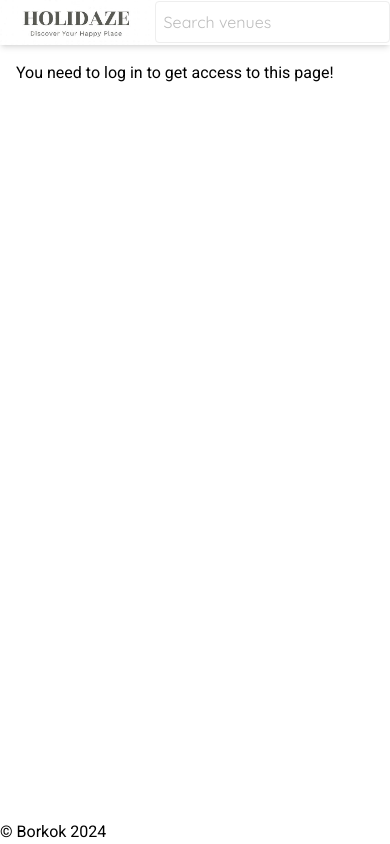
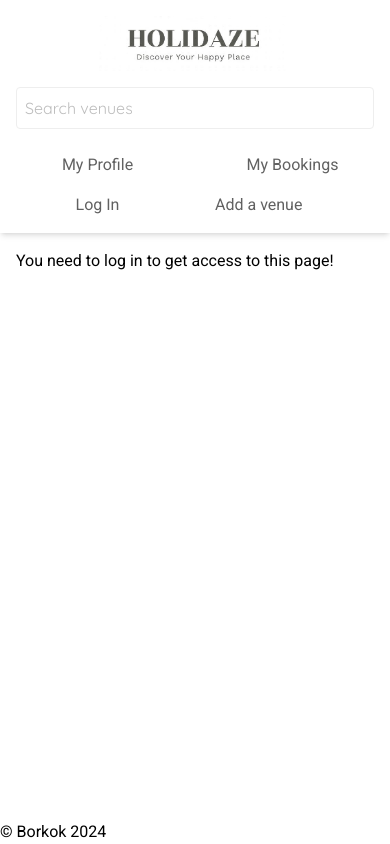
Before and after one commit to borikokeny/Holidaze-Project-Exam-2, a React (Vite) app: page /ProfilePage in a window 390 px wide. Built offline with nearby package versions, Linux system fonts and the light colour scheme.

Commit message:
Adds mobilview to Header

```diff
--- a/src/components/Header.jsx
+++ b/src/components/Header.jsx
@@ -1,18 +1,81 @@
-import React from "react";
+import React, { useState, useEffect } from "react";
 import { Link } from "react-router-dom";
 import Logo from "../images/Logo.jpg";
 import SearchBar from "./Searchbar";
+import { useAuth } from "../context/AuthContext";
+import { viewProfile } from "../api/profile";
+import AddAVenueButton from "./AddAVennueButton";
 
 export default function Header({ searchValue, setSearchValue }) {
+  const { user } = useAuth();
+  const [profile, setProfile] = useState(null);
+
+  useEffect(() => {
+    const fetchProfile = async () => {
+      if (user) {
+        try {
+          const profileData = await viewProfile(user.name);
+          setProfile(profileData);
+        } catch (error) {
+          console.error("Failed to fetch profile:", error);
+        }
+      }
+    };
+
+    fetchProfile();
+  }, [user]);
+
   return (
-    <header className="shadow-md">
-      <div className="container flex justify-between items-center">
-        <Link to="/">
-          <img src={Logo} alt="Logo" className="w-64" />
+    <header className="shadow-md bg-white">
+      <div className="container mx-auto px-4 flex flex-col md:flex-row items-center justify-between py-4 gap-4">
+        <Link to="/" className="flex-shrink-0">
+          <img src={Logo} alt="Logo" className="w-48 sm:w-56 md:w-64" />
         </Link>
+
         <SearchBar searchValue={searchValue} setSearchValue={setSearchValue} />
       </div>
-      <div></div>
+      <nav className="block md:hidden container mx-auto px-4 py-2">
+        <ul className="grid grid-cols-2 gap-x-8 gap-y-4 text-center">
+          <li>
+            <Link
+              to="/ProfilePage"
+              className="p-2 text-gray-700 rounded-md hover:bg-gray-200"
+            >
+              My Profile
+            </Link>
+          </li>
+          <li>
+            <Link
+              to="/MyBookings"
+              className="p-2 text-gray-700 rounded-md hover:bg-gray-200"
+            >
+              My Bookings
+            </Link>
+          </li>
+          <li>
+            {user ? (
+              profile?.data && (
+                <Link
+                  to="/MyVenues"
+                  className="p-2 text-gray-700 rounded-md hover:bg-gray-200"
+                >
+                  My Venues
+                </Link>
+              )
+            ) : (
+              <Link
+                to="/auth/Login"
+                className="p-2 text-gray-700 rounded-md hover:bg-gray-200"
+              >
+                Log In
+              </Link>
+            )}
+          </li>
+          <li className="-mt-2 -ms-9">
+            <AddAVenueButton />
+          </li>
+        </ul>
+      </nav>
     </header>
   );
 }
--- a/src/components/ReserveButton.jsx
+++ b/src/components/ReserveButton.jsx
@@ -25,7 +25,7 @@ const ReserveButton = ({ onReserve }) => {
     <>
       <button
         onClick={handleReserveClick}
-        className="p-2 bg-gray-700 text-white rounded hover:bg-gray-900 w-full"
+        className="p-2 bg-gray-700 text-white rounded-none hover:bg-gray-900 w-full"
       >
         Reserve
       </button>
```
